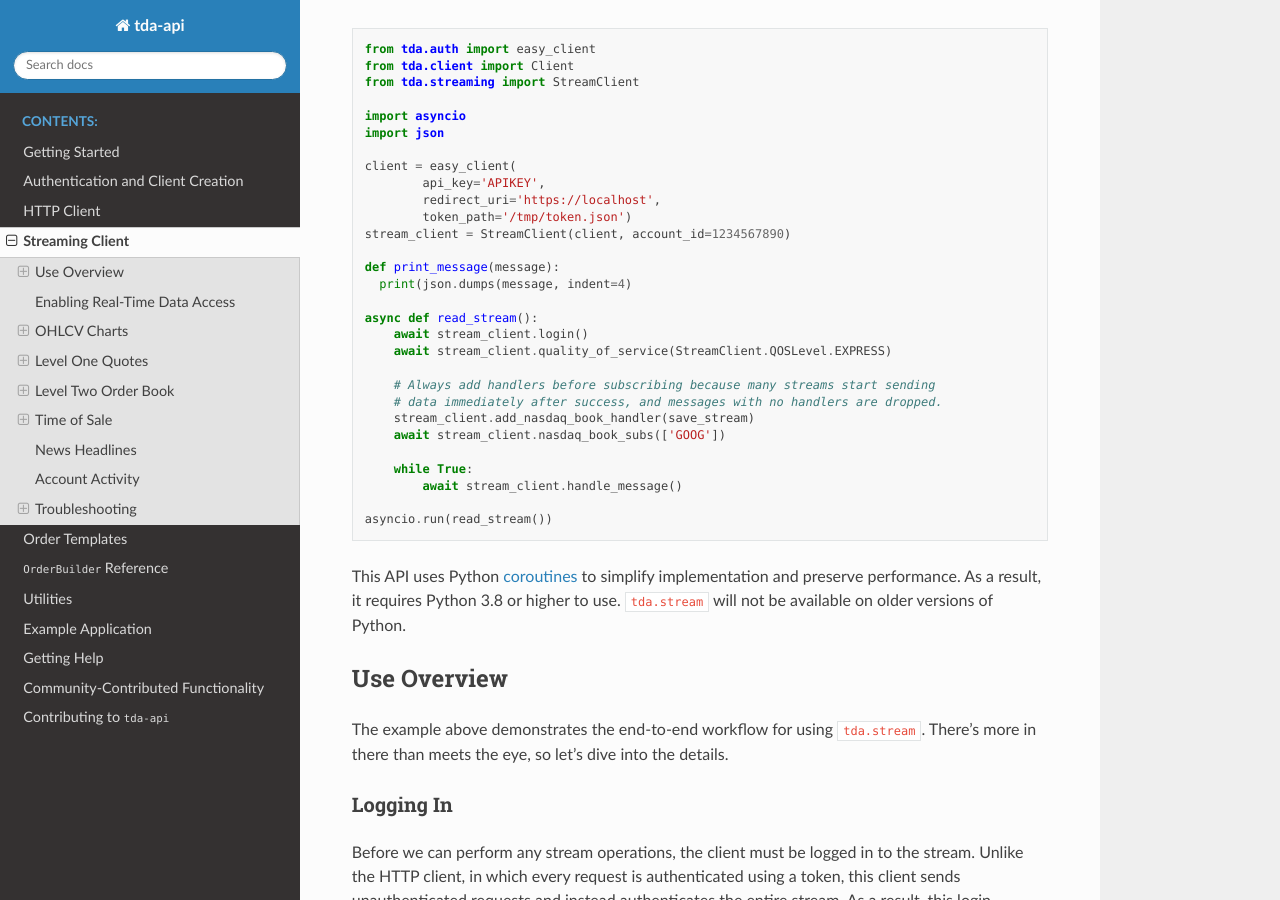
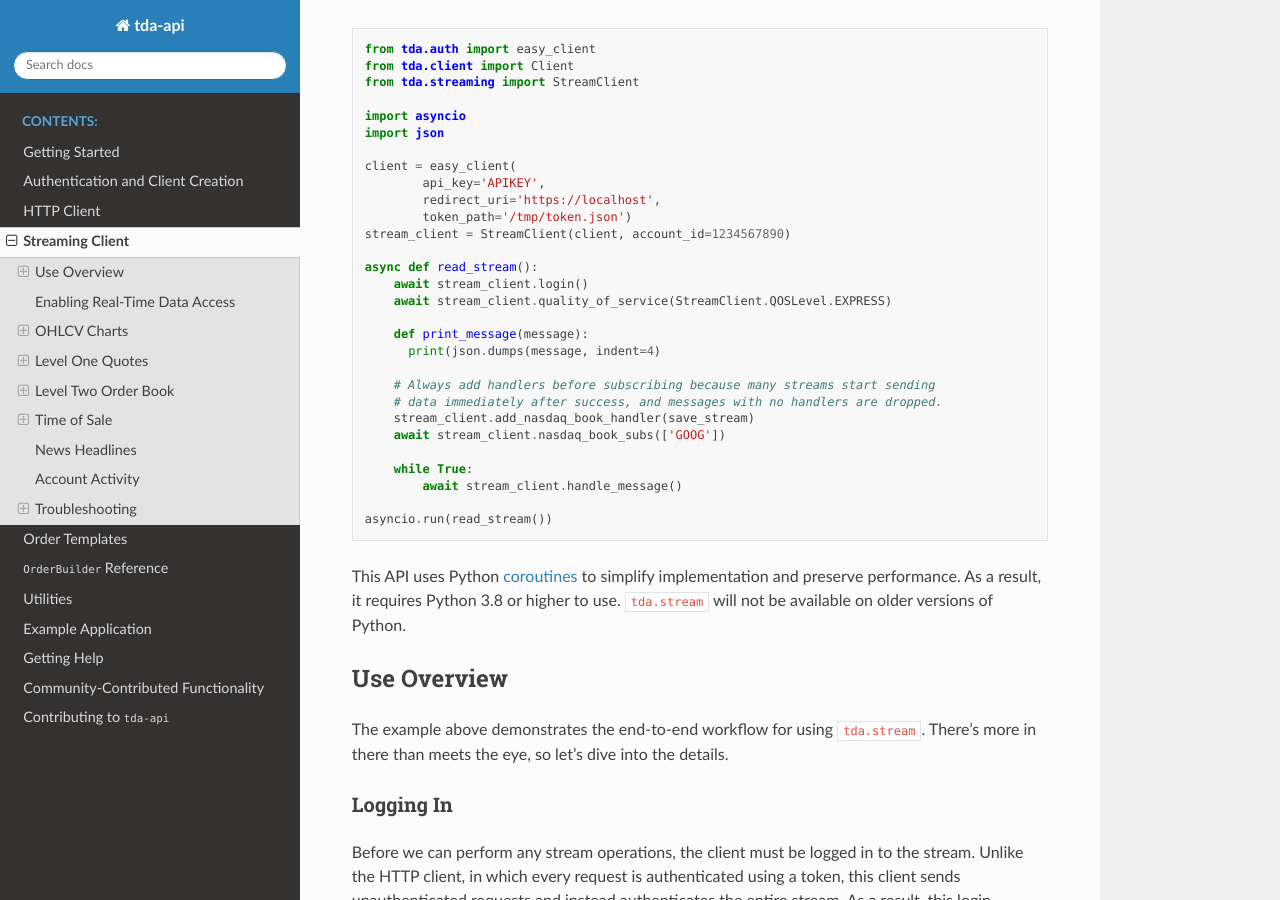
Before and after one commit to alexgolec/tda-api, a Sphinx documentation site: the page built from docs/streaming.rst, in a window 1280 px wide and 900 px high, scrolled down 301 px. Built offline with Sphinx 7.4.7 and the Read the Docs theme 2.0.0, drawn with Linux system fonts in a browser that asks for light colours.

Commit message:
Move function definition into reader

```diff
--- a/docs/streaming.rst
+++ b/docs/streaming.rst
@@ -33,12 +33,12 @@ run this outside regular trading hours you may not see anything):
           token_path='/tmp/token.json')
   stream_client = StreamClient(client, account_id=1234567890)
 
-  def print_message(message):
-    print(json.dumps(message, indent=4)
-
   async def read_stream():
       await stream_client.login()
       await stream_client.quality_of_service(StreamClient.QOSLevel.EXPRESS)
+
+      def print_message(message):
+        print(json.dumps(message, indent=4)
 
       # Always add handlers before subscribing because many streams start sending
       # data immediately after success, and messages with no handlers are dropped.
```
